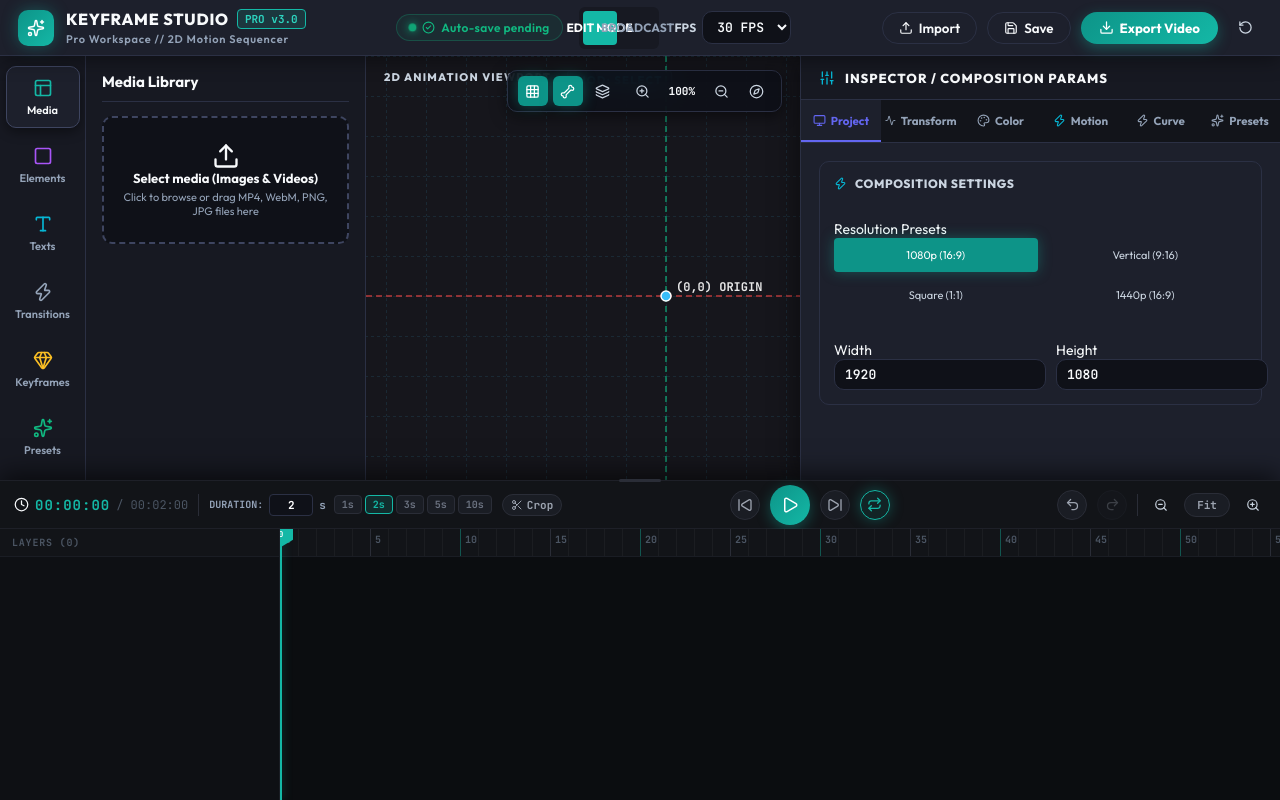
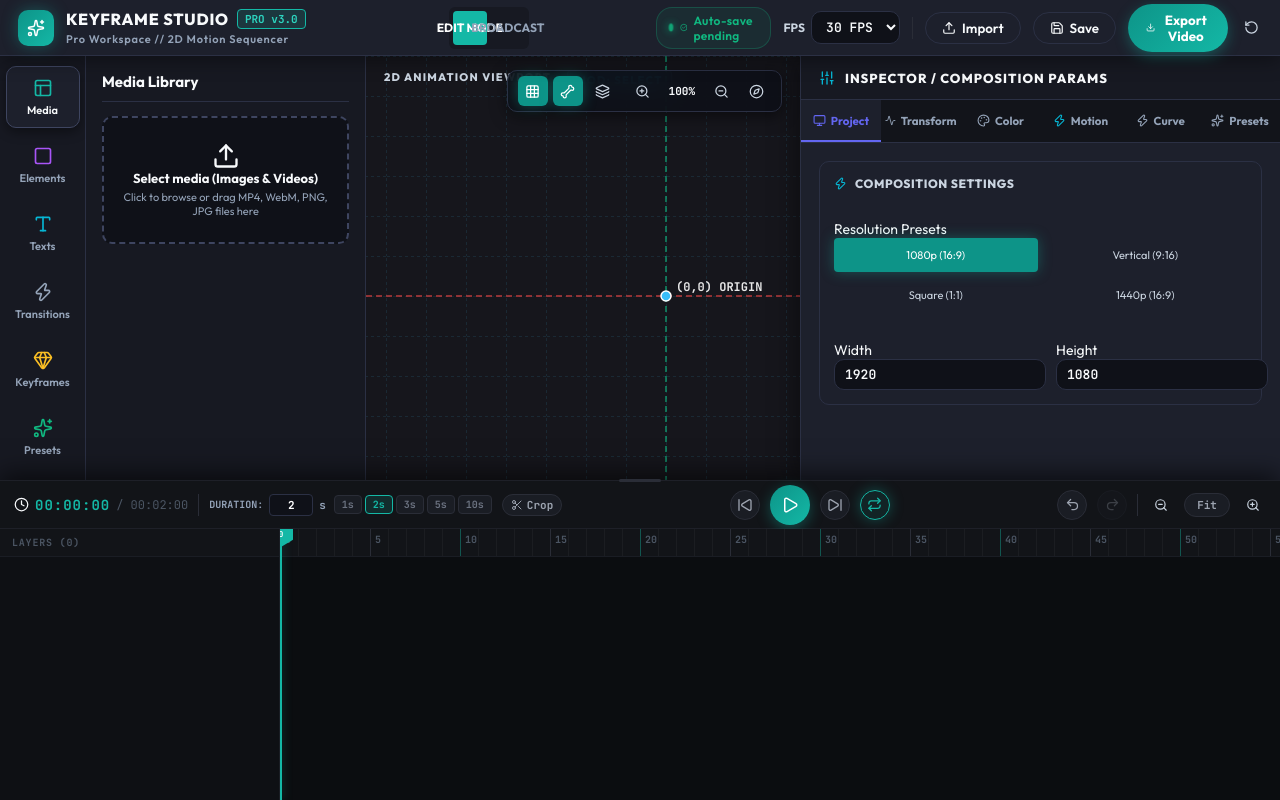
Before and after one commit to ErtugrulAK/keyframe-character-studio, a React (Vite) app: page / in a window 1280 px wide. Built offline with nearby package versions, Linux system fonts and the light colour scheme; a web font is replaced by a local one.

Commit message:
style: refine HeaderBar layout for better spacing

```diff
--- a/src/components/Header/HeaderBar.css
+++ b/src/components/Header/HeaderBar.css
@@ -15,6 +15,7 @@
   display: flex;
   align-items: center;
   gap: 12px;
+  flex: 1;
 }
 
 .brand-title-top {
@@ -63,7 +64,9 @@
 .header-center-controls {
   display: flex;
   align-items: center;
+  justify-content: center;
   gap: 16px;
+  flex: 1;
 }
 
 /* Auto-Save Status Badge */
@@ -180,7 +183,9 @@
 .header-actions {
   display: flex;
   align-items: center;
-  gap: 10px;
+  justify-content: flex-end;
+  gap: 12px;
+  flex: 1;
 }
 
 .add-kf-btn {
--- a/src/components/Header/HeaderBar.tsx
+++ b/src/components/Header/HeaderBar.tsx
@@ -94,13 +94,8 @@ export const HeaderBar: React.FC = () => {
         </div>
       </div>
 
-      {/* Auto-Save & FPS Status Controls */}
+      {/* Mode Toggle - Centered */}
       <div className="header-center-controls">
-        <div className="autosave-status-badge" onClick={triggerManualSave} title="Auto-saved every 10 seconds. Click to save manually.">
-          <div className="pulse-green-dot" />
-          <CheckCircle2 size={13} className="text-green" />
-          <span className="autosave-text">{timeAgoStr}</span>
-        </div>
 
         {/* Mode Toggle */}
         <div style={{ display: 'flex', alignItems: 'center', background: 'var(--bg-dark)', borderRadius: 6, padding: '4px', gap: 4, flexShrink: 0 }}>
@@ -138,6 +133,18 @@ export const HeaderBar: React.FC = () => {
           </button>
         </div>
 
+      </div>
+
+      {/* Action Controls & Status (Right aligned) */}
+      <div className="header-actions">
+        {/* Auto-Save */}
+        <div className="autosave-status-badge" onClick={triggerManualSave} title="Auto-saved every 10 seconds. Click to save manually.">
+          <div className="pulse-green-dot" />
+          <CheckCircle2 size={13} className="text-green" />
+          <span className="autosave-text">{timeAgoStr}</span>
+        </div>
+
+        {/* FPS */}
         <div className="fps-selector" style={{ flexShrink: 0 }}>
           <span>FPS</span>
           <select value={fps} onChange={(e) => setFps(parseInt(e.target.value))}>
@@ -147,10 +154,9 @@ export const HeaderBar: React.FC = () => {
             <option value={60}>60 FPS</option>
           </select>
         </div>
-      </div>
 
-      {/* Keyframe & Export Action Controls */}
-      <div className="header-actions">
+        <div className="divider-v" />
+
         <button className="btn-secondary" onClick={() => fileInputRef.current?.click()} title="Import JSON Animation File">
           <Upload size={14} />
           <span>Import</span>
```
Also changed, not shown: commit_msg.txt.
